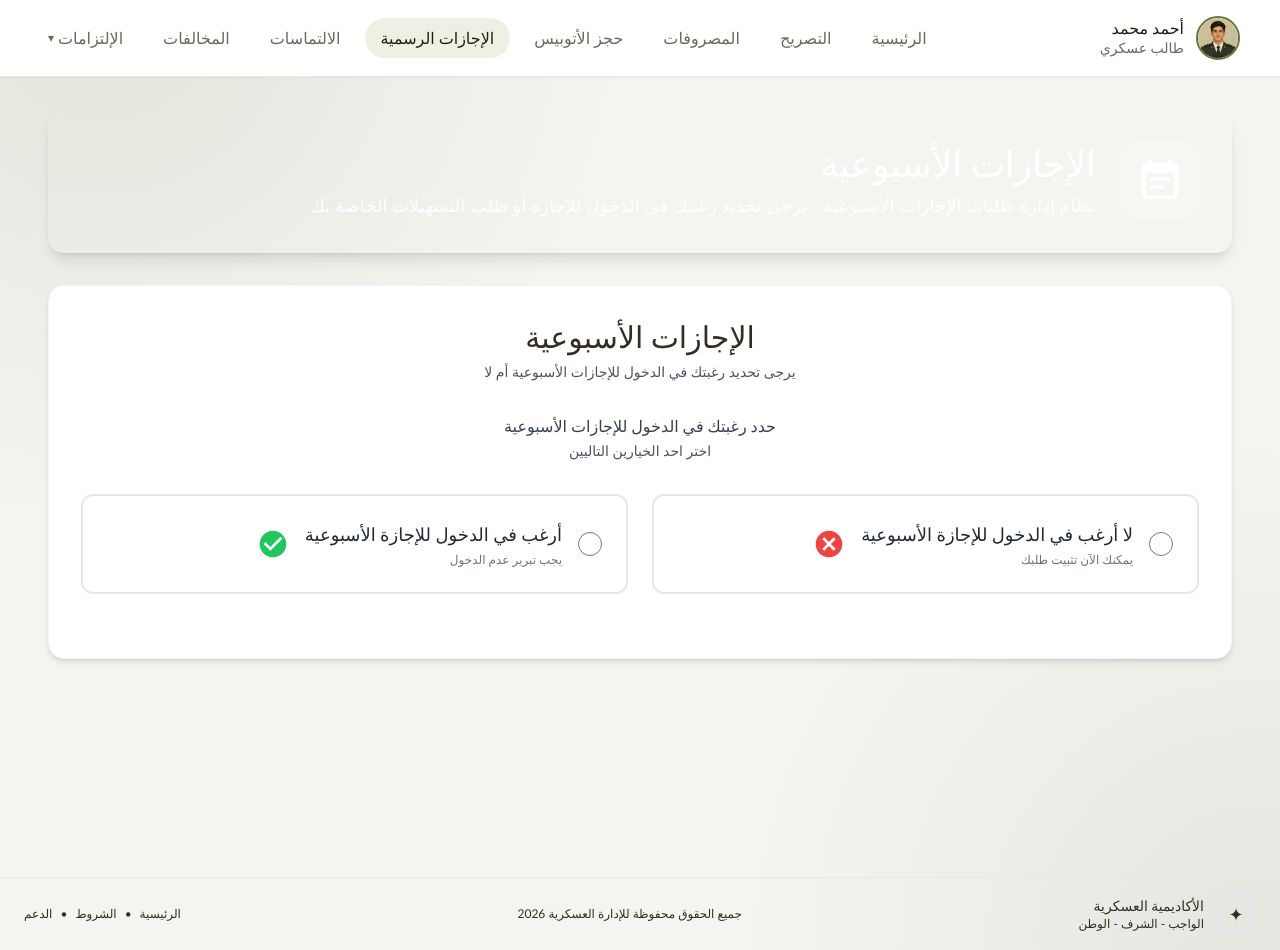
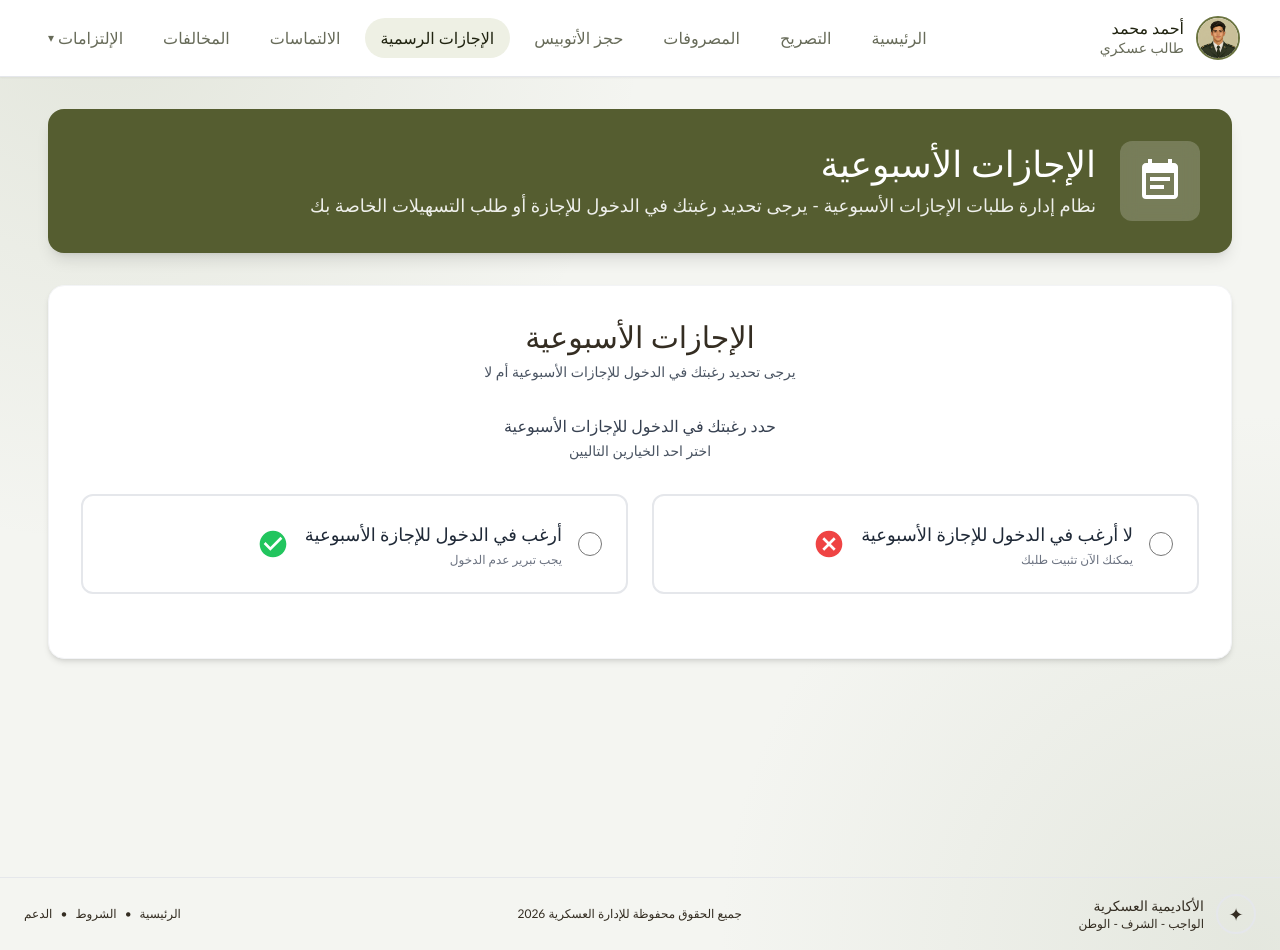
Before and after one commit to MariamGamal2110/Digilians-Final-Project, a React (Vite) app: page /HolidayUser in a window 1280 px wide. Built offline with nearby package versions, Linux system fonts and the light colour scheme.

Commit message:
update in hoildayUser

```diff
--- a/src/components/HoildayComponents/HolidayUser/HolidayForm.jsx
+++ b/src/components/HoildayComponents/HolidayUser/HolidayForm.jsx
@@ -33,9 +33,13 @@ export default function HolidayForm({ formData, onFormChange, onSubmit, onCancel
     <div dir="rtl" className="bg-white rounded-2xl p-8 shadow-md border border-gray-100 mt-8">
       {/* Section Header */}
       <div className="mb-6 pb-6 border-b-2 border-gray-200">
-        <h3 className="text-2xl font-bold text-primary mb-2">
-          بيانات الطالب (من لا يرغب في الدخول للإجازة الأسبوعية)
+
+<h3 className="text-2xl font-bold text-primary mb-2">
+          تأكيد طلب الدخول للإجازة الأسبوعية
         </h3>
+
+
+
         <p className="text-sm text-gray-600">
           يرجى تصفية البيانات التالية مع توضيح سبب عدم الدخول للإجازة الأسبوعية
         </p>
@@ -126,7 +130,7 @@ export default function HolidayForm({ formData, onFormChange, onSubmit, onCancel
         <div className="flex gap-4 pt-6 border-t-2 border-gray-200">
           <button
             type="submit"
-            className="flex-1 bg-accent text-white px-8 py-3 rounded-lg font-bold hover:bg-opacity-90 transition-all duration-200 flex items-center justify-center gap-2"
+            className="flex-1 bg-[#555d30]  text-white px-8 py-3 rounded-lg font-bold hover:bg-opacity-90 transition-all duration-200 flex items-center justify-center gap-2"
           >
             <span>✓</span>
             <span>إرسال الطلب</span>
--- a/src/components/HoildayComponents/HolidayUser/HolidayFormSimple.jsx
+++ b/src/components/HoildayComponents/HolidayUser/HolidayFormSimple.jsx
@@ -5,8 +5,11 @@ export default function HolidayFormSimple({ formData, onFormChange, onSubmit, on
     <div dir="rtl" className="bg-white rounded-2xl p-8 shadow-md border border-gray-100 mt-8">
       {/* Section Header */}
       <div className="mb-6 pb-6 border-b-2 border-gray-200">
-        <h3 className="text-2xl font-bold text-primary mb-2">
-          تأكيد طلب الدخول للإجازة الأسبوعية
+
+
+
+          <h3 className="text-2xl font-bold text-primary mb-2">
+          بيانات الطالب (من لا يرغب في الدخول للإجازة الأسبوعية)
         </h3>
         <p className="text-sm text-gray-600">
           يرجى إدخال بيانات التعريف الخاصة بك فقط
@@ -53,7 +56,7 @@ export default function HolidayFormSimple({ formData, onFormChange, onSubmit, on
         <div className="flex gap-4 pt-6 border-t-2 border-gray-200">
           <button
             type="submit"
-            className="flex-1 bg-accent text-white px-8 py-3 rounded-lg font-bold hover:bg-opacity-90 transition-all duration-200 flex items-center justify-center gap-2"
+            className="flex-1 bg-[#555d30]  text-white px-8 py-3 rounded-lg font-bold hover:bg-opacity-90 transition-all duration-200 flex items-center justify-center gap-2"
           >
             <span>✓</span>
             <span>تأكيد الطلب</span>
@@ -61,7 +64,7 @@ export default function HolidayFormSimple({ formData, onFormChange, onSubmit, on
           <button
             type="button"
             onClick={onCancel}
-            className="flex-1 border-2 border-gray-300 text-gray-700 px-8 py-3 rounded-lg font-bold hover:bg-gray-50 transition-all duration-200 flex items-center justify-center gap-2"
+            className="flex-1 border-2  border-gray-300 text-gray-700 px-8 py-3 rounded-lg font-bold hover:bg-gray-50 transition-all duration-200 flex items-center justify-center gap-2"
           >
             <span>✕</span>
             <span>إلغاء</span>
--- a/src/components/HoildayComponents/HolidayUser/HolidayPageHeader.jsx
+++ b/src/components/HoildayComponents/HolidayUser/HolidayPageHeader.jsx
@@ -4,7 +4,7 @@ import { MdEventNote } from 'react-icons/md'
 export default function HolidayPageHeader() {
   return (
     <div dir="rtl" className="mb-8">
-      <div className="bg-gradient-to-r from-accent to-[#5f6f41] rounded-2xl p-8 text-white shadow-lg">
+      <div className="bg-gradient-to-r bg-[#555d30]  rounded-2xl p-8 text-white shadow-lg">
         <div className="flex items-center gap-6">
           <div className="bg-white bg-opacity-20 p-4 rounded-xl backdrop-blur">
             <MdEventNote className="w-12 h-12" />
```
